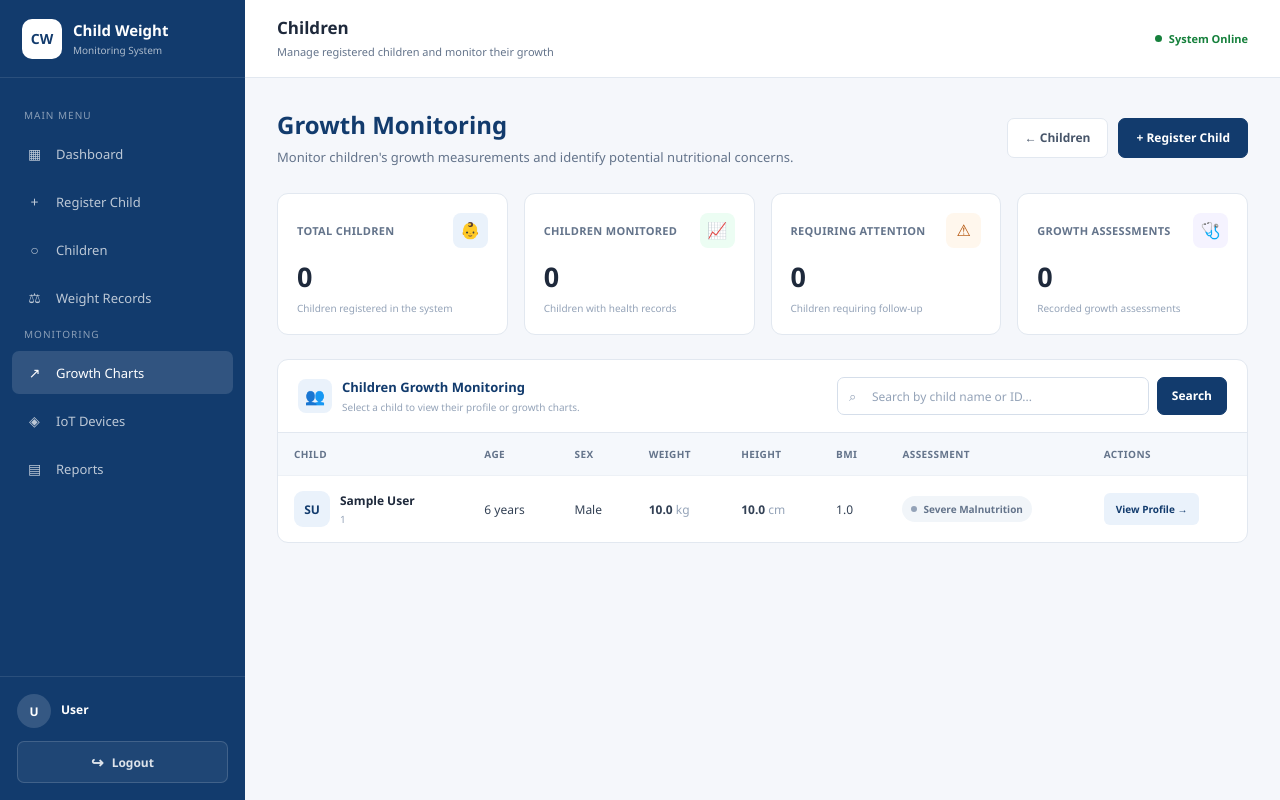
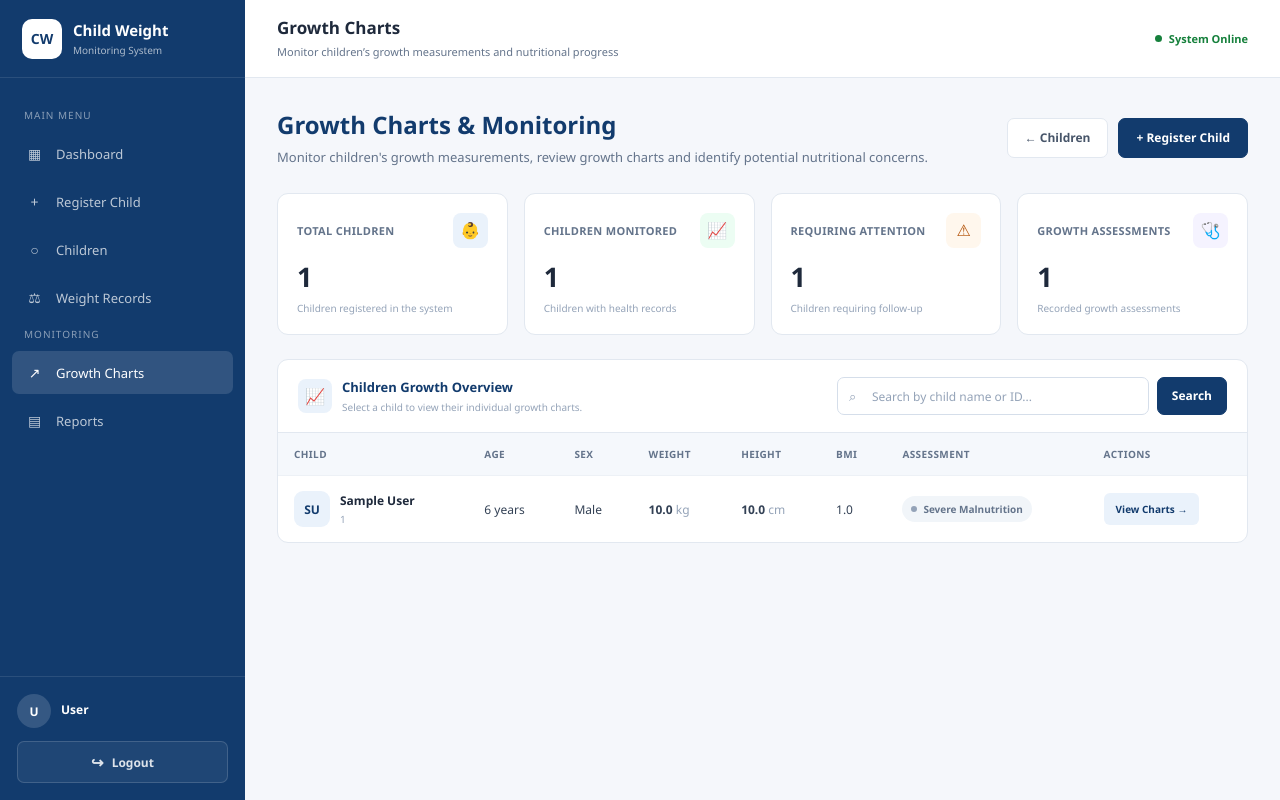
Before and after one commit to happymughogho22/smart-child-health-and-weight-monitoring, a Laravel app: page /growth-charts in a window 1280 px wide. Run offline with Laravel 12, Linux system fonts and the light colour scheme; tables that the repository leaves empty hold one stand-in row (values such as "Sample post").

Commit message:
Improve growth charts and update navigation

```diff
--- a/app/Http/Controllers/GrowthChartController.php
+++ b/app/Http/Controllers/GrowthChartController.php
@@ -11,27 +11,85 @@ use Illuminate\Support\Collection;
 class GrowthChartController extends Controller
 {
 
-
 public function listChildren(Request $request)
 {
+    // Get the search input.
     $search = trim((string) $request->input('search', ''));
+
+    /*
+    |--------------------------------------------------------------------------
+    | Summary metrics
+    |--------------------------------------------------------------------------
+    */
+
+    // 1. Total children registered in the system.
+    $totalChildren = Child::count();
+
+    // 2. Children who have at least one health record.
+    $monitoredChildren = Child::has('healthRecords')->count();
+
+    // 3. Total growth assessments recorded.
+    $totalGrowthAssessments = \App\Models\GrowthAssessment::count();
+
+    // 4. Children whose latest growth assessment requires attention.
+    $attentionChildren = Child::with([
+        'growthAssessments.healthRecord'
+    ])
+        ->get()
+        ->filter(function ($child) {
+
+            $latestAssessment = $child->growthAssessments
+                ->sortBy(function ($assessment) {
+
+                    return $assessment->healthRecord?->visit_date
+                        ?->timestamp ?? $assessment->id;
+
+                })
+                ->last();
+
+            return $latestAssessment
+                && $latestAssessment->requires_attention === true;
+        })
+        ->count();
+
+    /*
+    |--------------------------------------------------------------------------
+    | Children listing and search
+    |--------------------------------------------------------------------------
+    */
 
     $children = Child::query()
         ->when($search !== '', function ($query) use ($search) {
+
             $query->where(function ($q) use ($search) {
+
                 $q->where('child_id', 'like', "%{$search}%")
                     ->orWhere('first_name', 'like', "%{$search}%")
                     ->orWhere('last_name', 'like', "%{$search}%");
+
             });
+
         })
         ->orderBy('first_name')
         ->orderBy('last_name')
         ->paginate(10)
         ->withQueryString();
 
-    return view('children.growth-charts-index', compact('children', 'search'));
+    /*
+    |--------------------------------------------------------------------------
+    | Return the Growth Charts overview
+    |--------------------------------------------------------------------------
+    */
+
+    return view('children.growth-charts-index', compact(
+        'children',
+        'search',
+        'totalChildren',
+        'monitoredChildren',
+        'attentionChildren',
+        'totalGrowthAssessments'
+    ));
 }
-
 
     /**
      * Display growth charts for a specific child.
--- a/resources/views/children/growth-charts-index.blade.php
+++ b/resources/views/children/growth-charts-index.blade.php
@@ -1,93 +1,15 @@
 
 @extends('layouts.app')
 
-@section('title', 'Children')
-@section('page-title', 'Children')
-@section('page-subtitle', 'Manage registered children and monitor their growth')
+@section('title', 'Growth Charts')
+@section('page-title', 'Growth Charts')
+@section('page-subtitle', 'Monitor children’s growth measurements and nutritional progress')
 
 @push('styles')
 <style>
 /* =========================================================
-   CHILDREN PAGE
+   GROWTH CHARTS PAGE
 ========================================================= */
-
-.gm-search {
-    display: flex;
-    align-items: center;
-    gap: 8px;
-    width: 430px;
-    max-width: 100%;
-    flex-shrink: 0;
-}
-
-.gm-search-input-wrap {
-    position: relative;
-    flex: 1;
-    min-width: 0;
-}
-
-.gm-search-input-wrap input {
-    display: block;
-    width: 100%;
-    height: 38px;
-    box-sizing: border-box;
-    padding: 0 12px 0 34px;
-    border: 1px solid #d5deea;
-    border-radius: 7px;
-    outline: none;
-    background: #fff;
-    font-family: "Segoe UI", Arial, sans-serif;
-    font-size: 12px;
-}
-
-.gm-search-input-wrap input:focus {
-    border-color: #123b6d;
-    box-shadow: 0 0 0 3px rgba(18, 59, 109, .08);
-}
-
-.gm-search-icon {
-    position: absolute;
-    left: 12px;
-    top: 50%;
-    transform: translateY(-50%);
-    color: #94a3b8;
-    pointer-events: none;
-}
-
-.gm-search-btn,
-.gm-clear-btn {
-    min-height: 38px;
-    padding: 0 14px;
-    flex-shrink: 0;
-}
-
-.gm-clear-btn {
-    display: inline-flex;
-    align-items: center;
-    justify-content: center;
-    background: #fff8e6;
-    border: 1px solid #ead7a2;
-    border-radius: 7px;
-    color: #795b12 !important;
-    text-decoration: none !important;
-    font-size: 12px;
-    font-weight: 650;
-}
-
-.gm-clear-btn:hover {
-    background: #f8edca;
-}
-
-@media (max-width: 700px) {
-    .gm-search {
-        width: 100%;
-        flex-wrap: wrap;
-    }
-
-    .gm-search-input-wrap {
-        flex-basis: 100%;
-    }
-}
 
 .gm-page {
     width: 100%;
@@ -657,10 +573,10 @@ body:has(.gm-page) .app-content {
     {{-- PAGE HEADER --}}
     <div class="gm-header">
         <div class="gm-header-left">
-            <h1>Growth Monitoring</h1>
+            <h1>Growth Charts & Monitoring</h1>
             <p>
-                Monitor children's growth measurements and identify
-                potential nutritional concerns.
+                Monitor children's growth measurements, review growth charts
+                and identify potential nutritional concerns.
             </p>
         </div>
 
@@ -732,24 +648,24 @@ body:has(.gm-page) .app-content {
 
     </div>
 
-    {{-- CHILDREN TABLE --}}
+    {{-- CHILDREN GROWTH CHARTS TABLE --}}
     <div class="gm-main-grid">
         <section class="gm-panel">
 
             <div class="gm-panel-header">
+
                 <div class="gm-panel-title">
-                    <div class="gm-panel-title-icon">👥</div>
+                    <div class="gm-panel-title-icon">📈</div>
                     <div>
-                        <h3>Children Growth Monitoring</h3>
-                        <p>Select a child to view their profile or growth charts.</p>
+                        <h3>Children Growth Overview</h3>
+                        <p>Select a child to view their individual growth charts.</p>
                     </div>
                 </div>
 
-                {{-- SEARCH WITH SEARCH AND CLEAR BUTTONS --}}
-
+                {{-- SEARCH --}}
                 <form
                     method="GET"
-    action="{{ route('children.index') }}"
+                    action="{{ route('growth-charts.index') }}"
                     class="gm-search"
                     role="search"
                 >
@@ -771,7 +687,7 @@ body:has(.gm-page) .app-content {
 
                     @if(request()->filled('search'))
                         <a
-            href="{{ route('children.index') }}"
+                            href="{{ route('growth-charts.index') }}"
                             class="gm-btn gm-clear-btn"
                         >
                             Clear
@@ -940,14 +862,15 @@ body:has(.gm-page) .app-content {
                                 <td>
                                     <div class="gm-row-actions">
                                         <a
-                                            href="{{ route('children.show', $child) }}"
+                                            href="{{ route('children.growth-charts', $child) }}"
                                             class="gm-view-btn"
                                         >
-                                            View Profile →
+                                            View Charts →
                                         </a>
                                     </div>
                                 </td>
                             </tr>
+
                         @endforeach
                         </tbody>
                     </table>
@@ -975,12 +900,14 @@ body:has(.gm-page) .app-content {
                         </p>
 
                         <a
-                            href="{{ route('growth-monitoring.index') }}"
+                            href="{{ route('growth-charts.index') }}"
                             class="gm-btn gm-btn-light"
                         >
                             Clear Search
                         </a>
+
                     @else
+
                         <p>
                             No children have been registered yet.
                             Register a child to begin monitoring growth.
--- a/resources/views/layouts/app.blade.php
+++ b/resources/views/layouts/app.blade.php
@@ -546,11 +546,6 @@
                 <span>Growth Charts</span>
             </a>
 
-            <!-- IOT DEVICES -->
-            <a href="#" class="nav-item">
-                <span class="nav-icon">◈</span>
-                <span>IoT Devices</span>
-            </a>
 
             <!-- REPORTS -->
             <a
```
Also changed, not shown: other parts of resources/views/children/growth-charts-index.blade.php (+26 -23 lines), app/Http/Controllers/ChildController.php (+29 -2 lines). Lines whose indentation alone changed are shown as unchanged.
